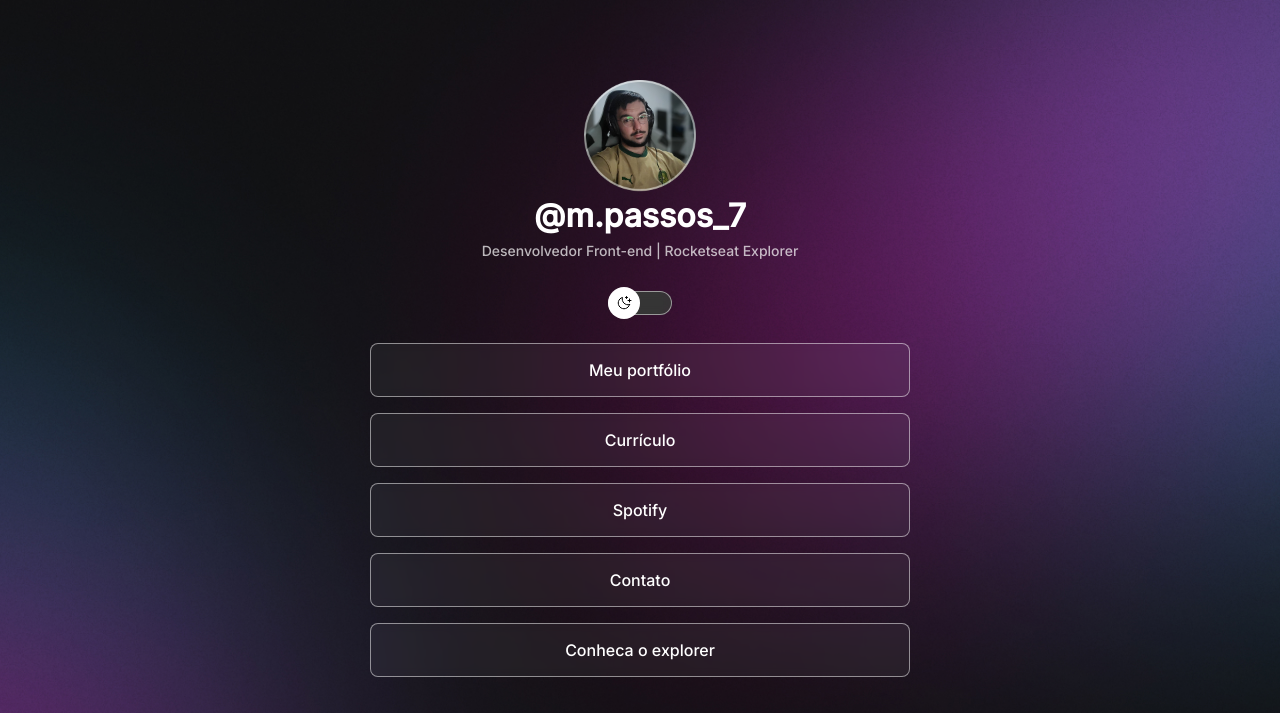
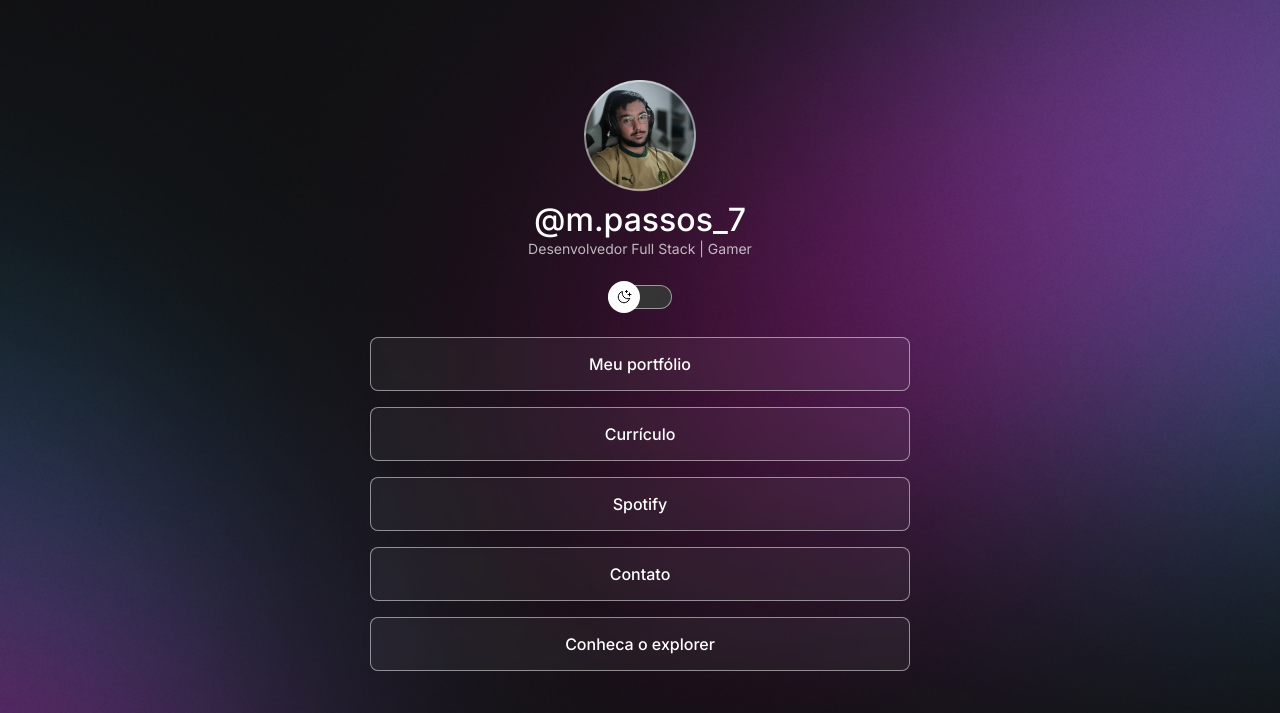
Before and after one commit to MatheusPassos07/Linkfy, a plain HTML site: page index.html in a window 1280 px wide. Shown: the top 713 px of the page. Drawn offline with nearby package versions, Linux system fonts and the light colour scheme.

Commit message:
feat: atualiza descrição do perfil para refletir nova função e interesses

```diff
--- a/index.html
+++ b/index.html
@@ -19,7 +19,7 @@
       <div id="profile">
         <img src="assets/avatar.png" alt="" />
         <h1>@m.passos_7</h1>
-        <p class="subtitle">Desenvolvedor Front-end | Rocketseat Explorer</p>
+        <p class="subtitle">Desenvolvedor Full Stack | Gamer</p>
       </div>
 
       <div id="switch">
--- a/style.css
+++ b/style.css
@@ -69,9 +69,9 @@ body * {
   width: 112px;
 }
 
-#profile p {
+#profile h1 {
   font-weight: 500;
-  line-height: 24px;
+  line-height: 32px;
   margin-top: 8px;
 }
 
@@ -114,6 +114,10 @@ body * {
 
 #switch button.is-active {
   transform: translate(32px, -50%);
+}
+
+#switch button:hover {
+  outline: 8px solid var(--social-networks-color);
 }
 
 #switch span {
```
Also changed, not shown: assets/avatar-light.png.
